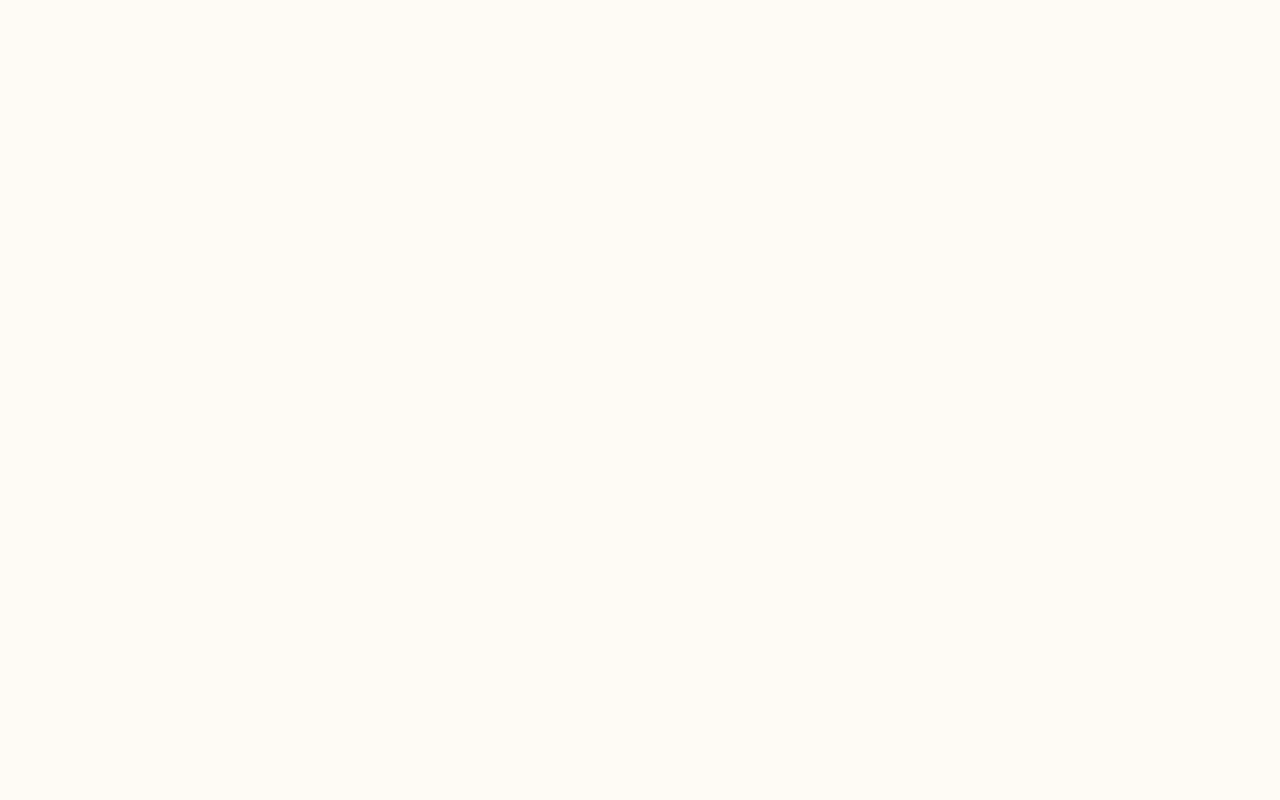
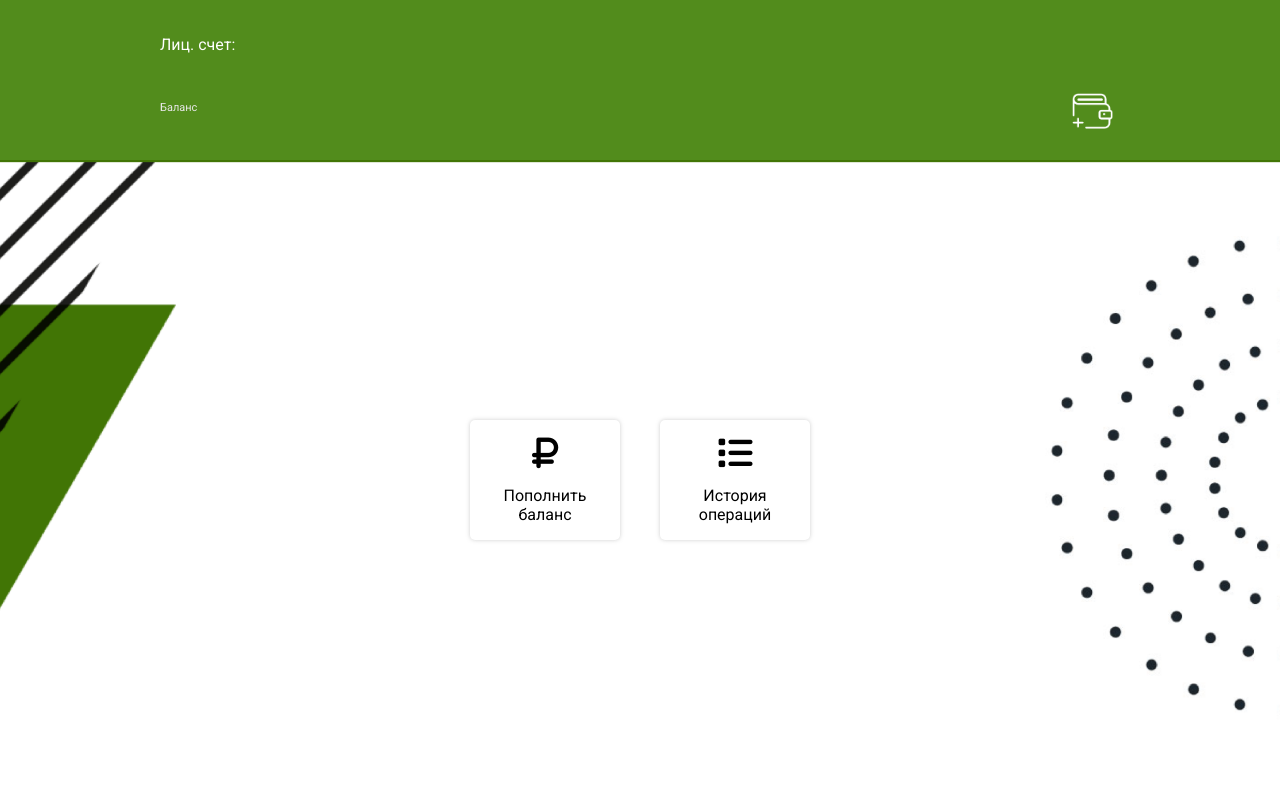
Before and after one commit to roy126/mobileApp, a plain HTML site: page account.html in a window 1280 px wide. Drawn offline with nearby package versions, Linux system fonts and the light colour scheme.

Commit message:
14.03.2020

```diff
--- a/account.html
+++ b/account.html
@@ -9,16 +9,39 @@
   src="https://code.jquery.com/jquery-3.4.1.js"
   integrity="sha256-WpOohJOqMqqyKL9FccASB9O0KwACQJpFTUBLTYOVvVU="
   crossorigin="anonymous"></script>
+  <script src="https://use.fontawesome.com/e015611673.js"></script>
 
 </head>
 <body>
     <section class="main">
-      <div class="header_account">
-
-      </div>
-      <div class="body_acoount">
-
-      </div>
+        <div class="main_block">
+            <div class="header_account">
+                <div class="container flex_header">
+                    <h5 class="ls">Лиц. счет: <span id="num_ls"></span></h5>
+                    <div class="balace_account">
+                        <div class="balance">
+                            <p>Баланс</p>
+                            <p id='balance'></p>
+                        </div>
+                        <div class="cash_icon">
+                            <img src="images/wallet.png" alt="">
+                        </div>
+                    </div>
+                </div>
+            </div>
+            <div class="body_acoount">
+                <div class="account_buttons">
+                    <div class="button_account">
+                        <i class="fa fa-rub" aria-hidden="true"></i>
+                        <p>Пополнить баланс</p>
+                    </div>
+                    <div class="button_account">
+                        <i class="fa fa-list" aria-hidden="true"></i>
+                        <p>История операций</p>
+                    </div>
+                </div>
+            </div>
+        </div>
     </section>
 </body>
 <script>
@@ -31,39 +54,16 @@
             let result = JSON.parse(this.responseText);
             console.log(result);
             if(Number(result.code) === 200){
-                document.querySelector('#fio').innerHTML = result.textsurname + ' ' + result.textname;
                 document.querySelector('#num_ls').innerHTML = result.num_ls;
-                document.querySelector('#email').innerHTML = result.textemail;
-                document.querySelector('#city').innerHTML = result.city;
-                document.querySelector('#school').innerHTML = result.school;
-                document.querySelector('#num_ls_balance').innerHTML = result.num_ls;
-
                 if(result.childrens.length > 0){
                     let balance_all = 0;
-                    let ul_list = '';
                     result.childrens.forEach(element => {
-                        ul_list += '<a href="children.html?student_id='+element.student_id+'"><li>' + element.FIO + '</li></a>'
+
                         balance_all += Number(element.balance);
-                       if(element.num_ls === result.num_ls){
-                           if(Number(element.balance) <= 0){
-                            document.querySelector('.balance_one').style.border = '5px solid #f05928';
-                           }else if(Number(element.balance) > 0 && Number(element.balance) < 100){
-                            document.querySelector('.balance_one').style.border = '5px solid #4d90fe';
-                           }else if(Number(element.balance) > 100){
-                            document.querySelector('.balance_one').style.border = '5px solid #006633';
-                           }
-                           document.querySelector('.balance_one').innerText = element.balance;
-                       }
+
+                           document.querySelector('#balance').innerText = element.balance;
+
                     });
-                    document.querySelector('.balance_all').innerText = balance_all;
-                    if(Number(balance_all) <= 0){
-                            document.querySelector('.balance_all').style.border = '5px solid #f05928';
-                           }else if(Number(balance_all) > 0 && Number(balance_all) < 100){
-                            document.querySelector('.balance_all').style.border = '5px solid #4d90fe';
-                           }else if(Number(balance_all) > 100){
-                            document.querySelector('.balance_all').style.border = '5px solid #006633';
-                           }
-                    document.querySelector('.child_list').innerHTML = ul_list;
                 }
             }
         }
@@ -74,9 +74,4 @@
         xhr.send();
    }
 </script>
-<script>
-    $( "#pullDown" ).on( "dragstart", function() {
-        window.location.reload()
-} );
-</script>
 </html>
--- a/css/style.css
+++ b/css/style.css
@@ -1,10 +1,11 @@
+@import url('https://fonts.googleapis.com/css?family=Roboto:200,300,400,500,700&display=swap');
 * {
     margin: 0;
     padding: 0;
     box-sizing: border-box;
 }
 body{
-    font-family: sans-serif;
+    font-family: 'Roboto', sans-serif;
 }
 
 .main {
@@ -206,6 +207,9 @@ input[type='password'] {
 .header{
     margin-top: 30px;
 }
+.header h4{
+    font-weight: 500;
+}
 .block_logo{
     margin-top: 50px;
 }
@@ -270,5 +274,89 @@ a{
 .auth_form input[type="text"]:focus{
     outline:  0;
     border: 1px solid #528c1c;
-
 }
+.main_block{
+    flex-direction: column;
+    display: flex;
+    height: 100%;
+}
+.header_account{
+    flex: 0 0 20%;
+    background: #528c1c;
+}
+.body_acoount{
+    flex: 1 0 auto;
+}
+.balace_account{
+    display: flex;
+    justify-content: space-between;
+    align-items: center;
+    flex: 1 0 auto;
+}
+.cash_icon i {
+    font-size: 35px;
+    color: white;
+}
+.balance{
+    text-align: left;
+    color: white;
+}
+.ls{
+    margin-top: 35px;
+    flex: 0 0 10%;
+    text-align: left;
+    font-size: 16px;
+    color: white;
+    FONT-WEIGHT: 400;
+}
+.flex_header{
+    display: flex;
+    flex-direction: column;
+    height: 100%;
+}
+.balance p{
+    font-size: 11px;
+    color: #e6e6e6;
+}
+#balance{
+    font-weight: 700;
+    font-size: 24px;
+}
+.body_acoount{
+    background: url(../images/main.png);
+    background-size: cover;
+    background-repeat: no-repeat;
+    display: flex;
+    justify-content: center;
+    align-items: center;
+}
+.button_account{
+    width: 150px;
+    height: 120px;
+    margin: 0 20px;
+    box-shadow: 0 0 4px 0px #80808061;
+    border-radius: 5px;
+    text-align: center;
+    border: 0;
+    display: flex;
+    flex-direction: column;
+    align-items: center;
+    justify-content: space-evenly;
+}
+.account_buttons{
+    display:flex;
+}
+.button_account i{
+    font-size: 35px;
+}
+.button_account p {
+    width: 80%;
+    line-height: 18.5px;
+}
+.cash_icon{
+    height: 35px;
+    width: 55px;
+}
+.cash_icon img{
+    width: 100%;
+}
--- a/js/Index.js
+++ b/js/Index.js
@@ -1,7 +1,6 @@
 let auth_but = document.querySelector('#auth_but');
 
-$('.auth_form').submit(function(e){
-    e.preventDefault();
+$('#auth_but').click(function(e){
     let login = document.querySelector('#login').value;
     let password = document.querySelector('#password').value;
     if (login && password) {
@@ -26,6 +25,8 @@ $('.auth_form').submit(function(e){
             console.log('Ошибка ' + this.status);
         }
         xhr.send();
+    }else{
+        document.querySelector('#log_in_result').innerHTML = '<span style="color:red;font-width: 700;">Заполните поля!<span>';
     }
 });
 
```
Also changed, not shown: index.html (+2 -3 lines), images/wallet.png (added).
